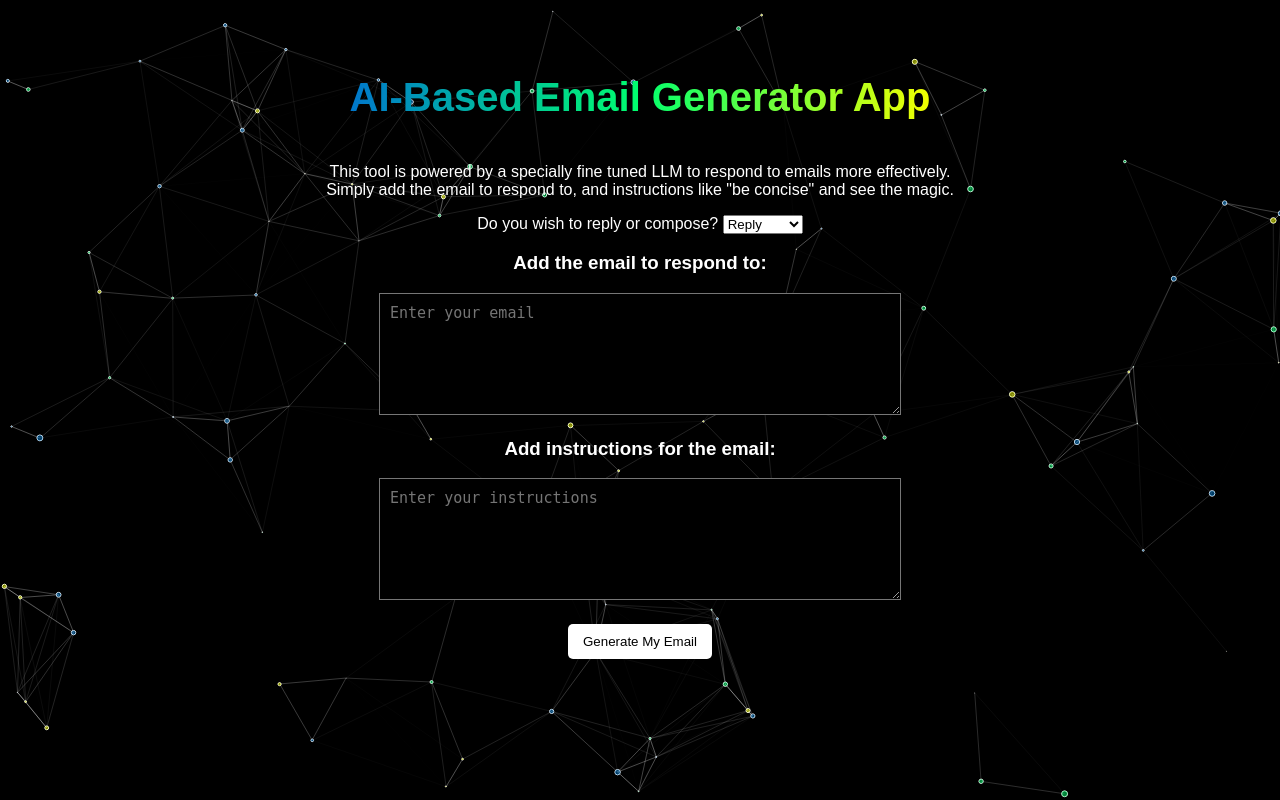
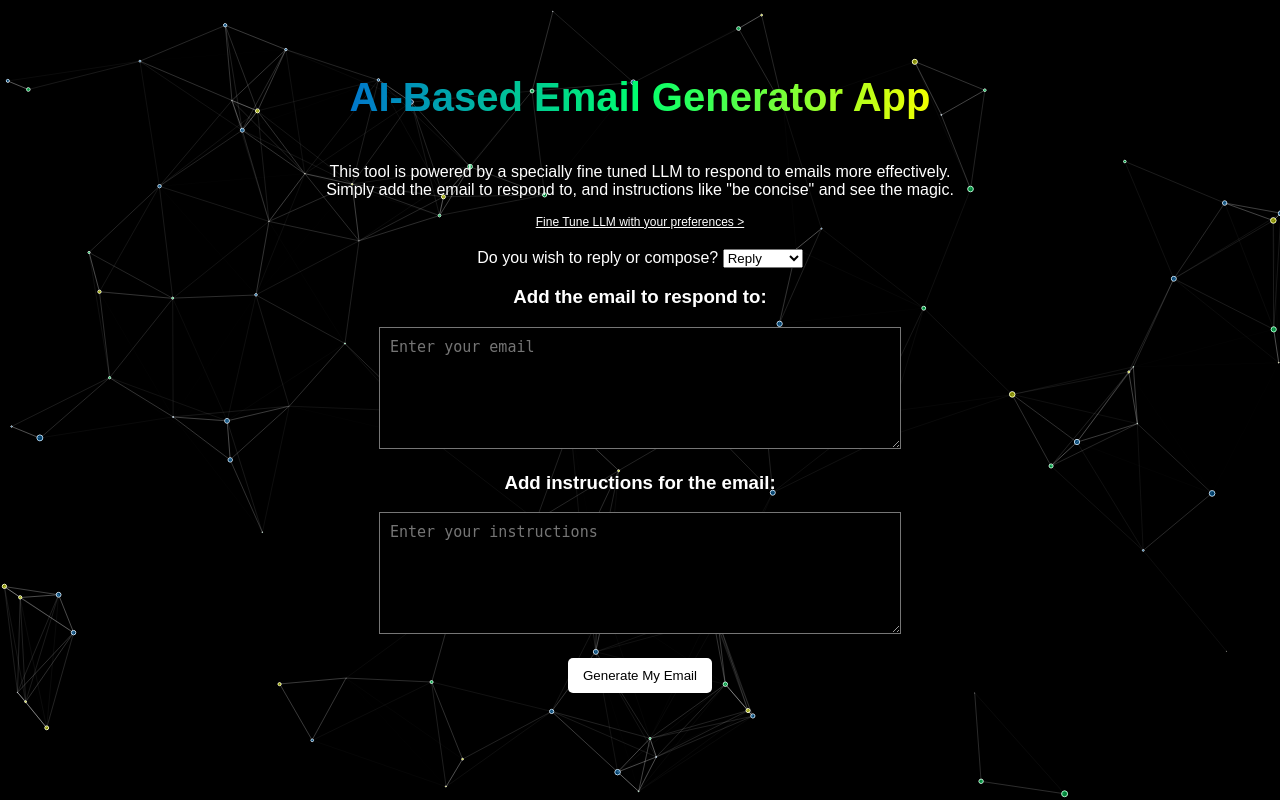
Before and after one commit to krrishchawla/ai-email-generator, a Flask app: page / in a window 1280 px wide. Run offline with Flask 3, Linux system fonts and the light colour scheme.

Commit message:
add fine tuning button

```diff
--- a/app.py
+++ b/app.py
@@ -22,5 +22,9 @@
 
     return render_template('index.html', text=text)  # Pass the 'text' variable to the template
 
+@app.route('/fine-tune',)
+def fine_tune():
+    return "Will add on-site fine tuning soon!"
+
 if __name__ == '__main__':
     app.run(debug=True)
--- a/static/style.css
+++ b/static/style.css
@@ -87,3 +87,9 @@
 .description {
     width: 650px;
 }
+
+a {
+    font-size:12px;
+    margin-bottom: 20px;
+    color:#fff;
+}
--- a/templates/index.html
+++ b/templates/index.html
@@ -12,7 +12,7 @@
             <div class="description">
                 <p>This tool is powered by a specially fine tuned LLM to respond to emails more effectively. Simply add the email to respond to, and instructions like "be concise" and see the magic.</p>
             </div>
-
+            <a href="/fine-tune" class="fine-tune-link">Fine Tune LLM with your preferences > </a>
             {% if not text %}
             <div class="email-input">
                 <form action="/" method="post">
```
